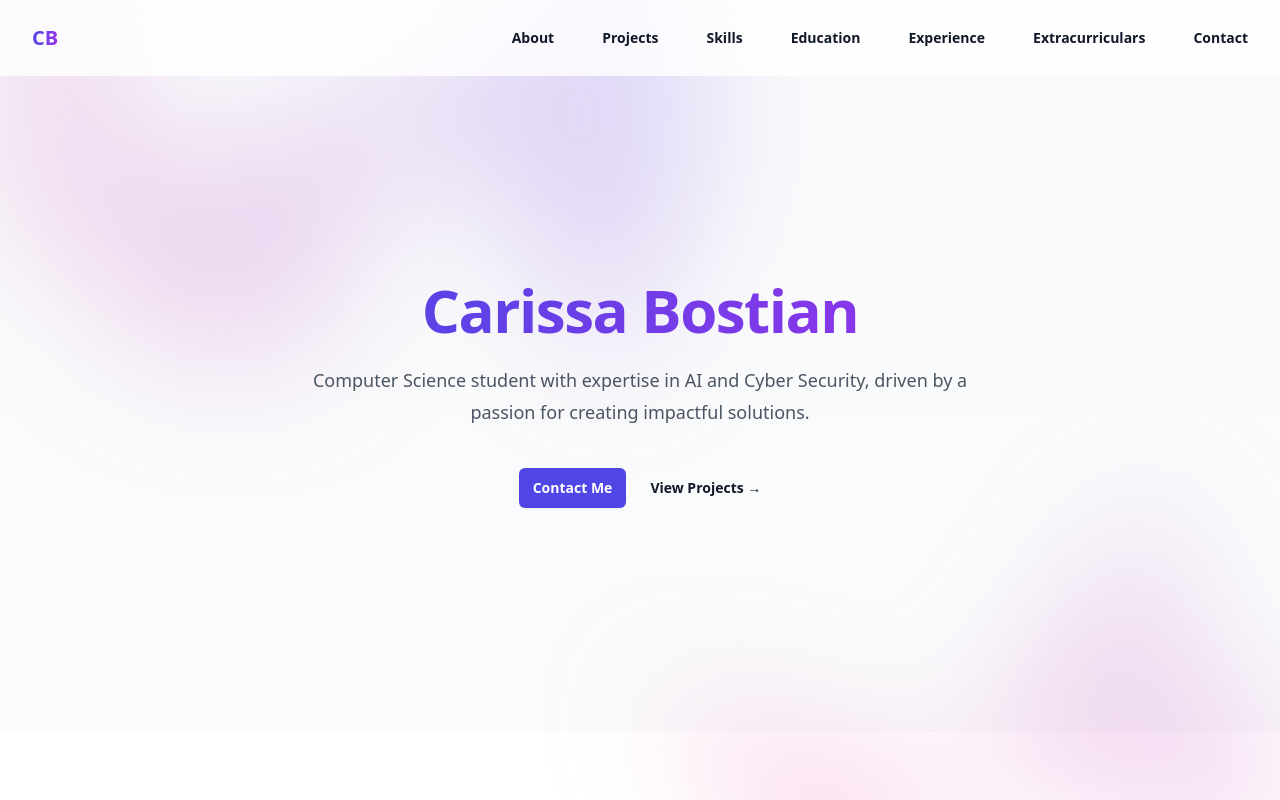
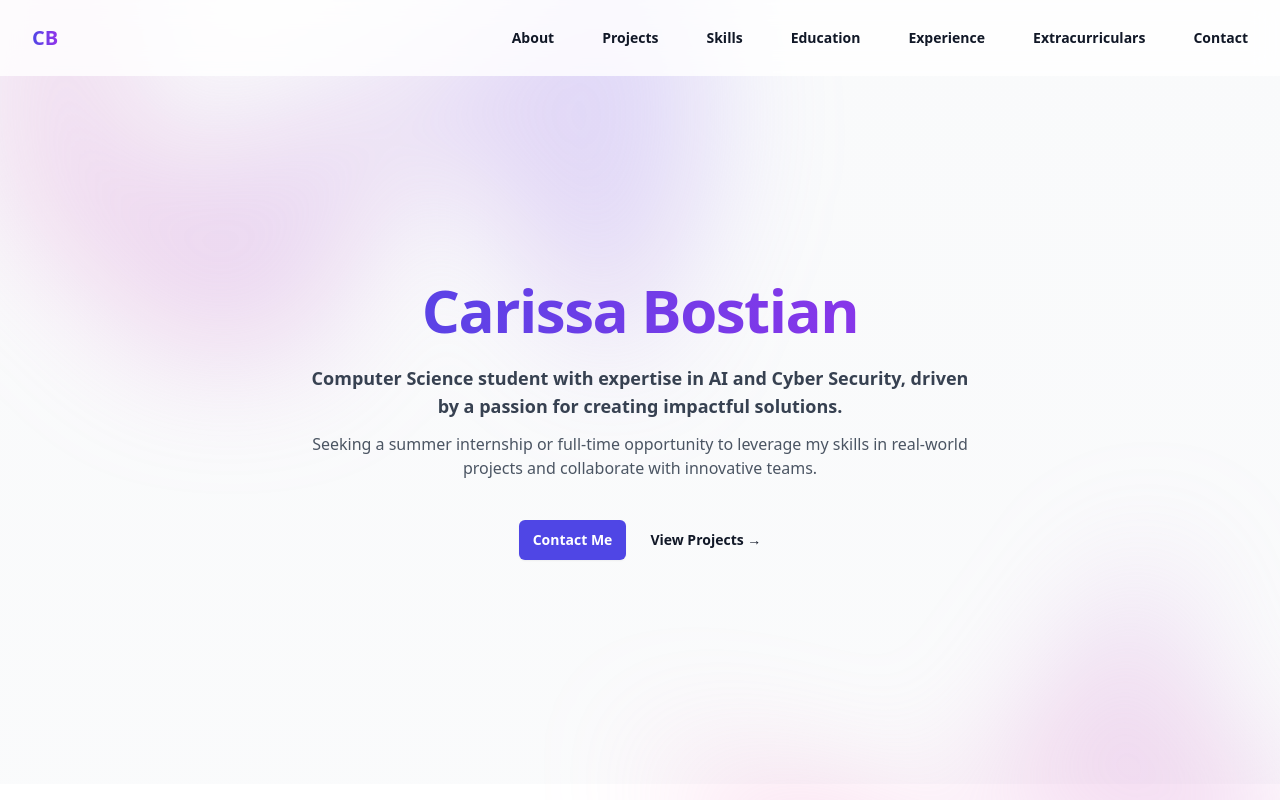
Before and after one commit to carissabb/carissabb.github.io, a React (Vite) app: page / in a window 1280 px wide. Shown: the top 800 px of the page. Built offline with nearby package versions, Linux system fonts and the light colour scheme.

Commit message:
updated header

```diff
--- a/src/components/Hero.tsx
+++ b/src/components/Hero.tsx
@@ -17,9 +17,15 @@ export const Hero = () => {
           <h1 className="text-4xl font-bold tracking-tight text-gray-900 sm:text-6xl bg-gradient-to-r from-indigo-600 to-purple-600 bg-clip-text text-transparent">
             Carissa Bostian
           </h1>
-          <p className="mt-6 text-lg leading-8 text-gray-600">
-            Computer Science student with expertise in AI and Cyber Security, driven by a passion for creating impactful solutions.
-          </p>
+          <div className="text-center max-w-2xl mx-auto mt-6">
+            <p className="text-lg font-semibold text-gray-700">
+              Computer Science student with expertise in AI and Cyber Security, driven by a passion for creating impactful solutions.
+            </p>
+            <p className="mt-3 text-md text-gray-600">
+              Seeking a summer internship or full-time opportunity to leverage my skills in real-world projects and collaborate with innovative teams.
+            </p>
+          </div>
+
           <div className="mt-10 flex items-center justify-center gap-x-6">
             <a
               href="mailto:carissab@vt.edu"
```
